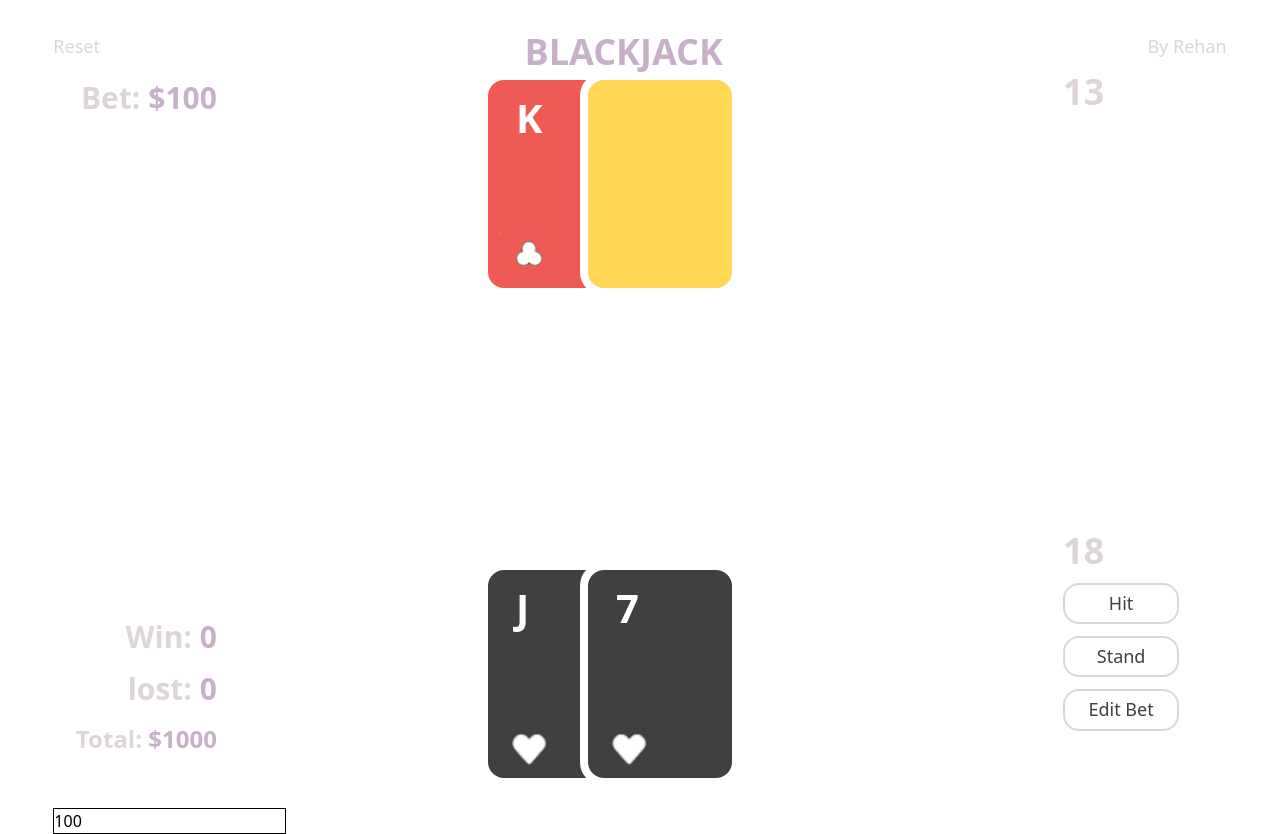
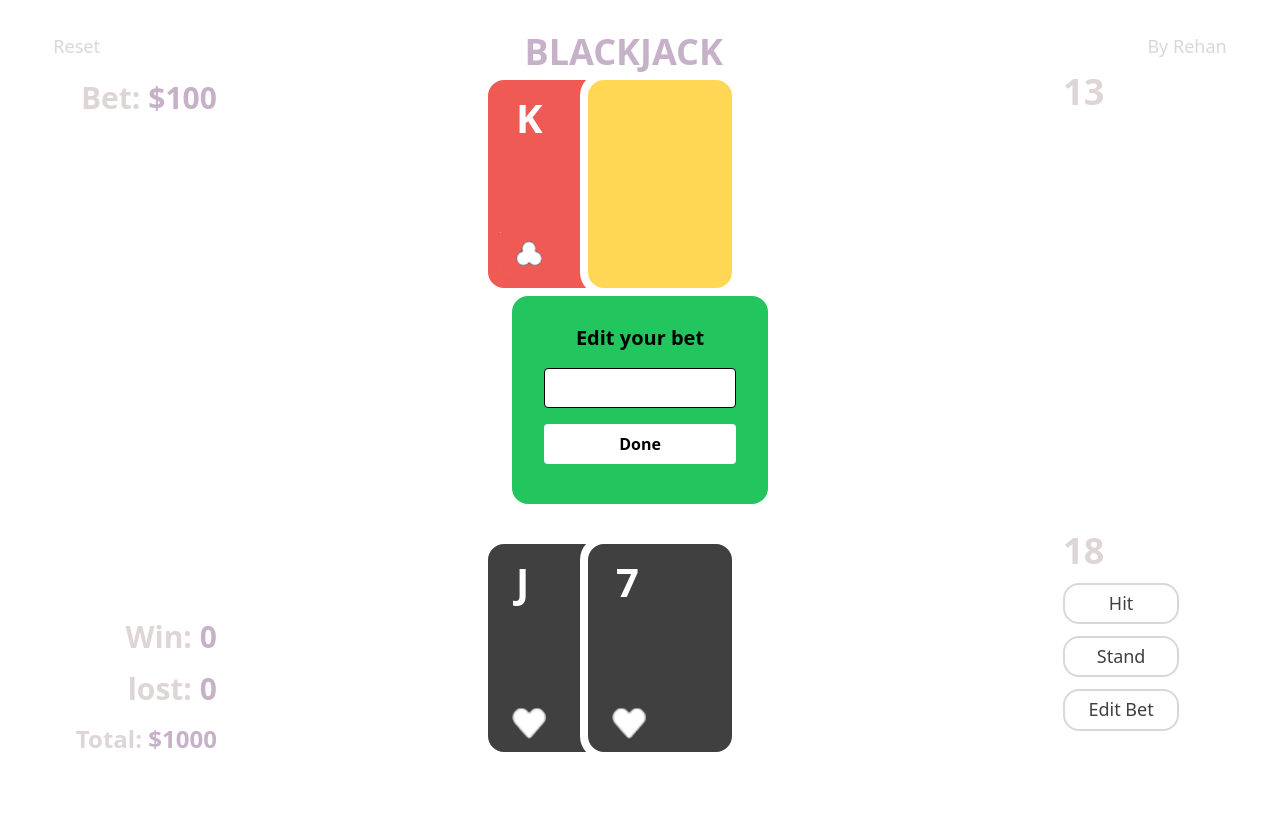
Before and after one commit to Rehan-shah/BlackJack, a React (Vite) app: page / in a window 1280 px wide. Both pictures are taken after a click on the button "Edit Bet". After the commit the page ends 808 px from the top, so only its background shows below. Built offline with nearby package versions, Linux system fonts and the light colour scheme.

Commit message:
v0.0001 adding edit bet featuture

```diff
--- a/src/App.tsx
+++ b/src/App.tsx
@@ -40,7 +40,7 @@ const TotalAmount = createContext(null) as any;
 const roundsWon = atom(0);
 export const AtomBet = atom(100);
 const Amount = atom(1000);
-
+export const popupVibsility = atom<boolean>(false);
 const roundsLost = atom(0);
 const compTotalAmount = createContext(null) as any;
 
@@ -64,8 +64,8 @@ function getCards() {
 
 const App = () => {
     const [blur , setBlur] = useState("");
-    const [result ] = useAtom(TheResult)
-
+    const [result ] = useAtom(TheResult);
+    const [visbility] = useAtom(popupVibsility);
     useEffect(() => {
         if(result !== "null"){
             setBlur("blur")
@@ -93,7 +93,7 @@ const App = () => {
             <Stats_SideBar />
             <The_game />
             <Contorls />
-            <Input />
+            <Input visbility={visbility} />
             </main >
         </div >
          </CardArray.Provider >
@@ -114,6 +114,7 @@ function Contorls() {
     const [roundLost , setRoundLost] = useAtom(roundsLost)
     const [bet ,setBet] = useAtom(AtomBet);
     const [amount , setAmount] = useAtom(Amount)
+
 
  function addCard() {
     let object = {
@@ -169,16 +170,16 @@ function reset(){
                  className="text-center rounded-2xl px-14 text-lg border-[#ded5d6] border-2 font-poppins  w-2/4 mt-3  flex justify-center align-middle leading-relaxed py-1" ><p className=' whitespace-nowrap block text-ellipsis text-[#404041]'>Hit</p></button>
                 <button onClick={() => { compPlay(); setTimeout(check,800 ); setTimeout(reset , 1800) }}
                    className="text-center rounded-2xl px-14 text-lg border-[#ded5d6] border-2 font-poppins  w-2/4 mt-3  flex justify-center align-middle leading-relaxed py-1" ><p className=' whitespace-nowrap block text-ellipsis text-[#404041]'>Stand</p></button>
-                <Button>Edit Bet</Button>
+                    <Button>Edit Bet</Button>
             </div>
         </div>
     )
 }
 
  const Button = ({ children} : { children : string}) => {
-
+    const [,setVisbility] = useAtom(popupVibsility);
     return (
-        <button className="text-center rounded-2xl px-14 text-lg border-[#ded5d6] border-2 font-poppins  w-2/4 mt-3  flex justify-center align-middle leading-relaxed py-1" ><p className=' whitespace-nowrap block text-ellipsis text-[#404041]'>{children}</p></button>
+        <button onClick={() => setVisbility(true)}className="text-center rounded-2xl px-14 text-lg border-[#ded5d6] border-2 font-poppins  w-2/4 mt-3  flex justify-center align-middle leading-relaxed py-1" ><p className=' whitespace-nowrap block text-ellipsis text-[#404041]'>{children}</p></button>
     )
 }
 
--- a/src/input.tsx
+++ b/src/input.tsx
@@ -1,16 +1,17 @@
 import { useAtom } from "jotai"
-import { useState } from "react"
-import {AtomBet} from "./App"
+import { useEffect, useState } from "react"
+import {AtomBet , popupVibsility} from "./App"
 
 
-const input = () => {
+const input = ({ visbility } : {visbility : boolean}) => {
 const [bet , setBet] = useAtom(AtomBet);
-
-
+const [,setVisbility] = useAtom(popupVibsility)
 return(
-       <div >
-        <input className="border border-black" value={bet} type={"number"} onChange={(e) => setBet(e.target.value) }/>
-        </div>
+    visbility   && ( <div className={`w-64 bg-green-500 h-52 rounded-2xl m-auto top-0 bottom-0 left-0 right-0 absolute z-50 py-5`} >
+    <h1 className="text-center px-14 text-xl pt-2 pb-4  font-semibold font-poppins">Edit your bet</h1>
+         <input className="rounded border border-black mx-auto w-48 h-10 absolute left-0 right-0" type={"number"} onChange={(e) => setBet(e.target.value) }/>
+         <button className="bg-white text-black mx-auto rounded  font-bold absolute left-8 right-8 bottom-0 mb-10 py-2"onClick={()=> setVisbility(false)}>Done</button>
+        </div>)
     )
 }
 
--- a/src/popup.tsx
+++ b/src/popup.tsx
@@ -9,7 +9,8 @@ export default function popCard({ game_End } :{ game_End :"win" | "loss" | "draw
 
    if(game_End === "win"){
       color = "bg-green-500"
-   }else if(game_End === "draw"){
+   }
+   else if(game_End === "draw"){
       color = "bg-organe-500"
    }
 
```
